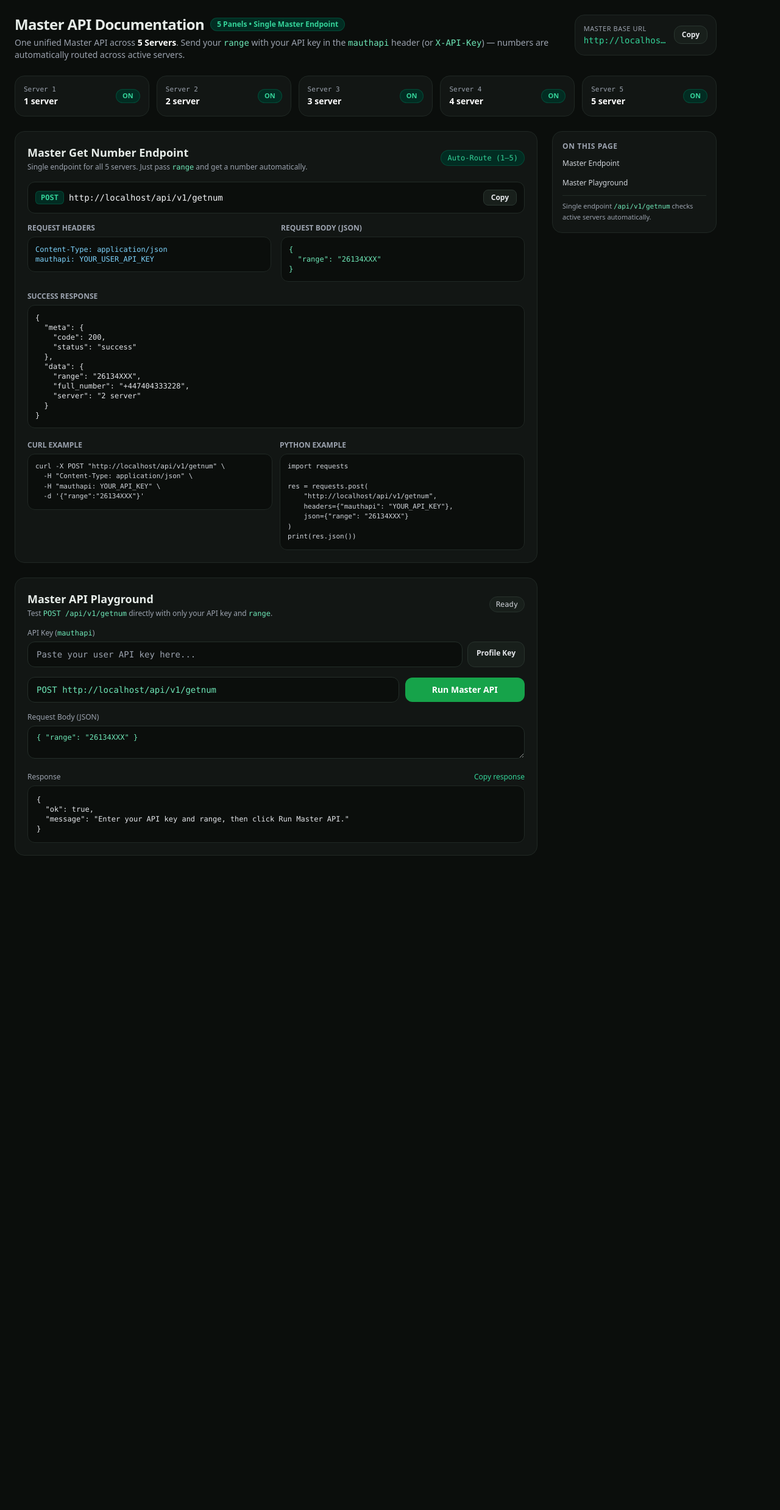
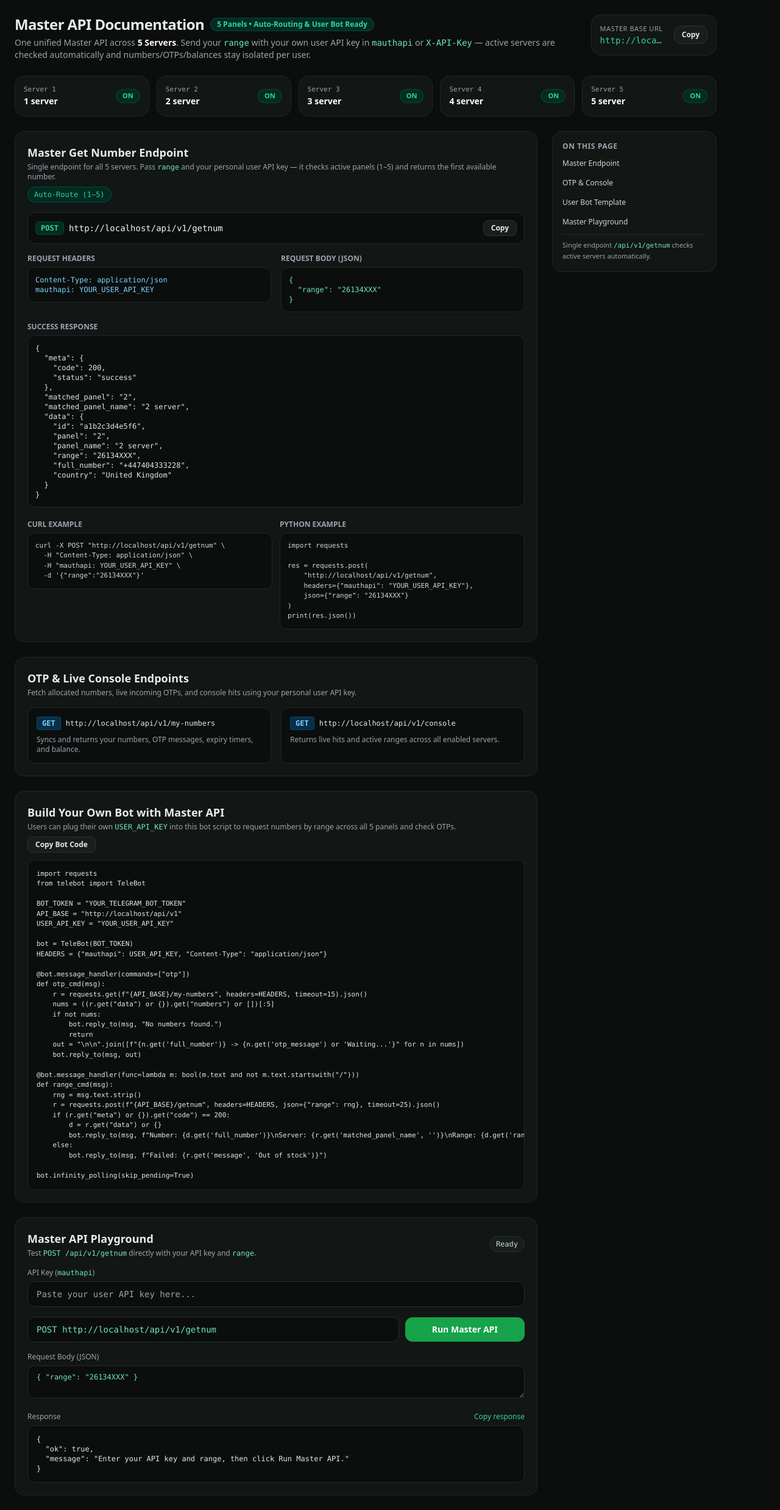
Before and after one commit to mrifathossen57-svg/Free-ai, a Flask app: page /api-docs in a window 1280 px wide. Shown: the whole page at 61% size. Before the commit the page ends 1403 px from the top, so only its background shows below. Run offline with Flask 3, Linux system fonts and the light colour scheme; data comes from the database, SQL or seed files in the repository; some libraries are stand-ins or nearby versions.

Commit message:
Update api_docs.html

```diff
--- a/templates/api_docs.html
+++ b/templates/api_docs.html
@@ -17,11 +17,11 @@
       <div class="flex items-center gap-2.5 flex-wrap">
         <h1 class="text-2xl font-bold tracking-tight">Master API Documentation</h1>
         <span class="px-2.5 py-0.5 rounded-full text-xs font-semibold bg-emerald-950 text-emerald-400 border border-emerald-700/40">
-          5 Panels • Single Master Endpoint
+          5 Panels • Auto-Routing &amp; User Bot Ready
         </span>
       </div>
       <p class="text-sm text-gray-400 mt-1">
-        One unified Master API across <span class="text-white font-semibold">5 Servers</span>. Send your <code class="text-emerald-300">range</code> with your API key in the <code class="text-emerald-300">mauthapi</code> header (or <code class="text-emerald-300">X-API-Key</code>) — numbers are automatically routed across active servers.
+        One unified Master API across <span class="text-white font-semibold">5 Servers</span>. Send your <code class="text-emerald-300">range</code> with your own user API key in <code class="text-emerald-300">mauthapi</code> or <code class="text-emerald-300">X-API-Key</code> — active servers are checked automatically and numbers/OTPs/balances stay isolated per user.
       </p>
     </div>
 
@@ -44,7 +44,7 @@
       <div class="card rounded-2xl p-3.5 flex items-center justify-between gap-2">
         <div class="min-w-0">
           <div class="text-[11px] text-gray-400 font-mono">Server {{ pk }}</div>
-          <div class="text-sm font-bold text-white truncate">{{ pk }} server</div>
+          <div class="text-sm font-bold text-white truncate">{{ p_info.name }}</div>
         </div>
         {% if p_info.active %}
           <span class="px-2.5 py-0.5 rounded-full text-[11px] font-semibold bg-emerald-950 text-emerald-400 border border-emerald-700/40 shrink-0">ON</span>
@@ -65,7 +65,7 @@
           <div>
             <h2 class="text-lg font-bold">Master Get Number Endpoint</h2>
             <p class="text-xs text-gray-400 mt-0.5">
-              Single endpoint for all 5 servers. Just pass <code class="text-emerald-300">range</code> and get a number automatically.
+              Single endpoint for all 5 servers. Pass <code class="text-emerald-300">range</code> and your personal user API key — it checks active panels (1–5) and returns the first available number.
             </p>
           </div>
           <span class="px-2.5 py-1 rounded-full text-xs font-mono bg-emerald-950 text-emerald-400 border border-emerald-700/40">
@@ -106,10 +106,15 @@ mauthapi: YOUR_USER_API_KEY</pre>
     "code": 200,
     "status": "success"
   },
+  "matched_panel": "2",
+  "matched_panel_name": "2 server",
   "data": {
+    "id": "a1b2c3d4e5f6",
+    "panel": "2",
+    "panel_name": "2 server",
     "range": "26134XXX",
     "full_number": "+447404333228",
-    "server": "2 server"
+    "country": "United Kingdom"
   }
 }</pre>
         </div>
@@ -119,7 +124,7 @@ mauthapi: YOUR_USER_API_KEY</pre>
             <div class="text-xs font-semibold text-gray-400 uppercase mb-1.5">cURL Example</div>
             <pre class="p-3 rounded-xl bg-[#0b0e0c] border border-[#202824] font-mono text-[11px] text-gray-300 overflow-x-auto">curl -X POST "{{ site_base }}/getnum" \
   -H "Content-Type: application/json" \
-  -H "mauthapi: YOUR_API_KEY" \
+  -H "mauthapi: YOUR_USER_API_KEY" \
   -d '{"range":"26134XXX"}'</pre>
           </div>
 
@@ -129,12 +134,88 @@ mauthapi: YOUR_USER_API_KEY</pre>
 
 res = requests.post(
     "{{ site_base }}/getnum",
-    headers={"mauthapi": "YOUR_API_KEY"},
+    headers={"mauthapi": "YOUR_USER_API_KEY"},
     json={"range": "26134XXX"}
 )
 print(res.json())</pre>
           </div>
         </div>
+      </section>
+
+      <!-- OTP & Live Console Endpoints -->
+      <section id="otp-console" class="card rounded-2xl p-5 space-y-4 scroll-mt-6">
+        <div>
+          <h2 class="text-lg font-bold">OTP &amp; Live Console Endpoints</h2>
+          <p class="text-xs text-gray-400 mt-0.5">
+            Fetch allocated numbers, live incoming OTPs, and console hits using your personal user API key.
+          </p>
+        </div>
+
+        <div class="grid grid-cols-1 md:grid-cols-2 gap-4">
+          <div class="p-3.5 rounded-xl bg-[#0b0e0c] border border-[#202824] space-y-2">
+            <div class="flex items-center gap-2">
+              <span class="px-2 py-0.5 rounded bg-sky-950 text-sky-300 border border-sky-700/40 font-mono text-xs font-bold">GET</span>
+              <span class="font-mono text-xs text-gray-200">{{ site_base }}/my-numbers</span>
+            </div>
+            <p class="text-xs text-gray-400">Syncs and returns your numbers, OTP messages, expiry timers, and balance.</p>
+          </div>
+
+          <div class="p-3.5 rounded-xl bg-[#0b0e0c] border border-[#202824] space-y-2">
+            <div class="flex items-center gap-2">
+              <span class="px-2 py-0.5 rounded bg-sky-950 text-sky-300 border border-sky-700/40 font-mono text-xs font-bold">GET</span>
+              <span class="font-mono text-xs text-gray-200">{{ site_base }}/console</span>
+            </div>
+            <p class="text-xs text-gray-400">Returns live hits and active ranges across all enabled servers.</p>
+          </div>
+        </div>
+      </section>
+
+      <!-- User Bot Starter Template -->
+      <section id="user-bot" class="card rounded-2xl p-5 space-y-3 scroll-mt-6">
+        <div class="flex items-center justify-between gap-2 flex-wrap">
+          <div>
+            <h2 class="text-lg font-bold">Build Your Own Bot with Master API</h2>
+            <p class="text-xs text-gray-400 mt-0.5">
+              Users can plug their own <code class="text-emerald-300">USER_API_KEY</code> into this bot script to request numbers by range across all 5 panels and check OTPs.
+            </p>
+          </div>
+          <button type="button" onclick="copyText('botStarterCode', 'Bot template copied!')"
+                  class="px-3 py-1 rounded-lg bg-[#181f1b] hover:bg-[#222c26] border border-[#2a3630] text-xs font-semibold text-gray-200">
+            Copy Bot Code
+          </button>
+        </div>
+
+        <pre id="botStarterCode" class="p-3.5 rounded-xl bg-[#0b0e0c] border border-[#202824] font-mono text-[11px] text-gray-200 overflow-x-auto">import requests
+from telebot import TeleBot
+
+BOT_TOKEN = "YOUR_TELEGRAM_BOT_TOKEN"
+API_BASE = "{{ site_base }}"
+USER_API_KEY = "YOUR_USER_API_KEY"
+
+bot = TeleBot(BOT_TOKEN)
+HEADERS = {"mauthapi": USER_API_KEY, "Content-Type": "application/json"}
+
+@bot.message_handler(commands=["otp"])
+def otp_cmd(msg):
+    r = requests.get(f"{API_BASE}/my-numbers", headers=HEADERS, timeout=15).json()
+    nums = ((r.get("data") or {}).get("numbers") or [])[:5]
+    if not nums:
+        bot.reply_to(msg, "No numbers found.")
+        return
+    out = "\n\n".join([f"{n.get('full_number')} -> {n.get('otp_message') or 'Waiting...'}" for n in nums])
+    bot.reply_to(msg, out)
+
+@bot.message_handler(func=lambda m: bool(m.text and not m.text.startswith("/")))
+def range_cmd(msg):
+    rng = msg.text.strip()
+    r = requests.post(f"{API_BASE}/getnum", headers=HEADERS, json={"range": rng}, timeout=25).json()
+    if (r.get("meta") or {}).get("code") == 200:
+        d = r.get("data") or {}
+        bot.reply_to(msg, f"Number: {d.get('full_number')}\nServer: {r.get('matched_panel_name', '')}\nRange: {d.get('range', rng)}")
+    else:
+        bot.reply_to(msg, f"Failed: {r.get('message', 'Out of stock')}")
+
+bot.infinity_polling(skip_pending=True)</pre>
       </section>
 
       <!-- Live Playground -->
@@ -143,7 +224,7 @@ print(res.json())</pre>
           <div>
             <h2 class="text-lg font-bold">Master API Playground</h2>
             <p class="text-xs text-gray-400 mt-0.5">
-              Test <code class="text-emerald-300">POST /api/v1/getnum</code> directly with only your API key and <code class="text-emerald-300">range</code>.
+              Test <code class="text-emerald-300">POST /api/v1/getnum</code> directly with your API key and <code class="text-emerald-300">range</code>.
             </p>
           </div>
           <span id="pgStatusBadge" class="self-start sm:self-auto px-2.5 py-1 rounded-full text-xs font-mono bg-[#181f1b] text-gray-300 border border-[#27312c]">
@@ -154,12 +235,14 @@ print(res.json())</pre>
         <div>
           <label class="block text-xs text-gray-400 mb-1.5">API Key (<span class="font-mono text-emerald-300">mauthapi</span>)</label>
           <div class="flex flex-col sm:flex-row gap-2">
-            <input id="pgApiKey" type="text" value="" placeholder="Paste your user API key here..."
+            <input id="pgApiKey" type="text" value="{{ user.api_key_visible if user and user.api_key_visible else '' }}" placeholder="Paste your user API key here..."
                    class="flex-1 px-3.5 py-2.5 rounded-xl bg-[#0b0e0c] border border-[#242e29] font-mono text-xs sm:text-sm text-amber-300 focus:outline-none focus:border-emerald-500" />
-            <a href="{{ url_for('section_page', section_key='profile') }}"
-               class="px-3.5 py-2.5 rounded-xl bg-[#181f1b] hover:bg-[#212a25] border border-[#28332d] text-xs font-semibold text-gray-200 text-center transition">
-              Profile Key
-            </a>
+            {% if user %}
+              <a href="{{ url_for('section_page', section_key='profile') }}"
+                 class="px-3.5 py-2.5 rounded-xl bg-[#181f1b] hover:bg-[#212a25] border border-[#28332d] text-xs font-semibold text-gray-200 text-center transition">
+                Profile Key
+              </a>
+            {% endif %}
           </div>
         </div>
 
@@ -198,6 +281,8 @@ print(res.json())</pre>
       <div class="card rounded-2xl p-4 lg:sticky lg:top-6 space-y-2">
         <div class="text-xs font-semibold uppercase tracking-wider text-gray-400 mb-2">On this page</div>
         <a href="#master-endpoint" class="block text-xs py-1 text-gray-300 hover:text-emerald-400">Master Endpoint</a>
+        <a href="#otp-console" class="block text-xs py-1 text-gray-300 hover:text-emerald-400">OTP &amp; Console</a>
+        <a href="#user-bot" class="block text-xs py-1 text-gray-300 hover:text-emerald-400">User Bot Template</a>
         <a href="#playground" class="block text-xs py-1 text-gray-300 hover:text-emerald-400">Master Playground</a>
         <div class="pt-2 border-t border-[#222b26] text-[11px] text-gray-400 leading-relaxed">
           Single endpoint <code class="text-emerald-300">/api/v1/getnum</code> checks active servers automatically.
```
